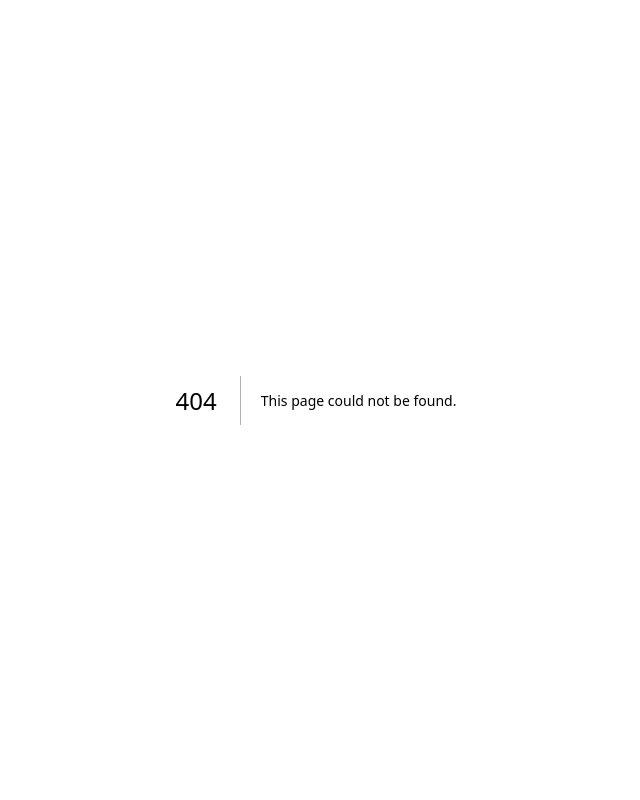
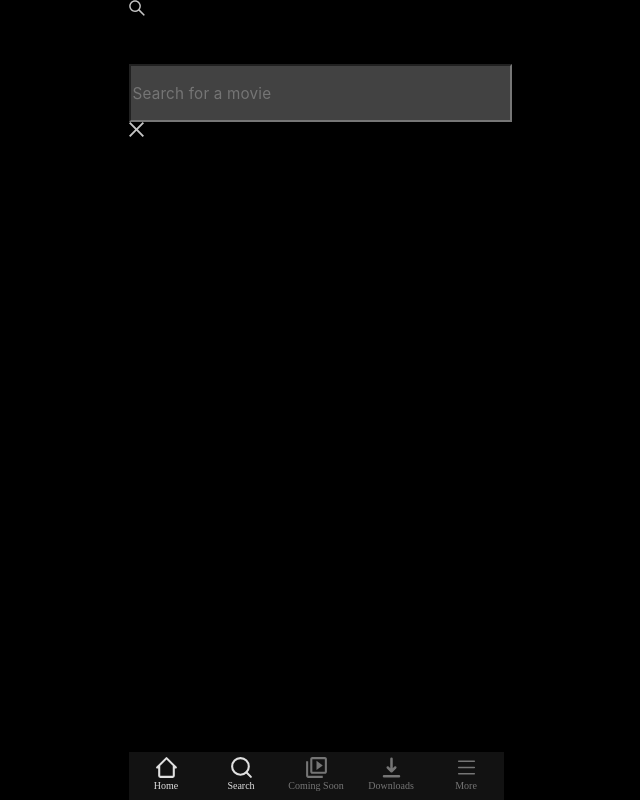
Before and after one commit to westofsky/next-netflix-17th, a Next.js app in the folder netflix-app/: page /search in a window 1280 px wide. Before the commit this address had no page. Shown: the whole page, without its empty margins (324-964 px from the left). Built offline with nearby package versions, Linux system fonts and the light colour scheme.

Commit message:
feat: searhPage, searchForm 생성

```diff
--- a/netflix-app/app/home/page.tsx
+++ b/netflix-app/app/home/page.tsx
@@ -8,7 +8,6 @@ import {
   fetchPopular,
   fetchTopRated,
   fetchUpComing,
-  //fetchBanner,
 } from '@/assets/api/requests';
 import Header from '@/assets/components/Common/Header';
 
--- /dev/null
+++ b/netflix-app/app/search/page.tsx
@@ -0,0 +1,15 @@
+'use client';
+import styled from 'styled-components';
+import Footer from '@/assets/components/Common/Footer';
+import SearchForm from './../../assets/components/SearchForm';
+
+export default function searchPage() {
+  return (
+    <Search>
+      <SearchForm />
+      <Footer />
+    </Search>
+  );
+}
+
+const Search = styled.div``;
--- a/netflix-app/assets/components/Common/Footer.tsx
+++ b/netflix-app/assets/components/Common/Footer.tsx
@@ -4,15 +4,33 @@ import { FiSearch } from 'react-icons/fi';
 import { MdOutlineVideoLibrary } from 'react-icons/md';
 import { HiDownload } from 'react-icons/hi';
 import { BsList } from 'react-icons/bs';
+import { useRouter } from 'next/navigation';
+import { useState } from 'react';
 
 export const Footer = () => {
+  const router = useRouter();
+
+  const [selected, setSelected] = useState(false);
+
   return (
     <FooterWrapper>
-      <FooterItem selected={true}>
+      <FooterItem
+        onClick={() => {
+          router.push('/home');
+          setSelected(true); //이거 onClick 아니면 false로 바꿔줘야 하맨
+        }}
+        selected
+      >
         <BiHomeAlt2 />
         <FooterItemText>Home</FooterItemText>
       </FooterItem>
-      <FooterItem selected={false}>
+      <FooterItem
+        onClick={() => {
+          router.push('/search');
+          setSelected(true);
+        }}
+        selected
+      >
         <FiSearch />
         <FooterItemText>Search</FooterItemText>
       </FooterItem>
--- /dev/null
+++ b/netflix-app/assets/components/SearchForm.tsx
@@ -0,0 +1,66 @@
+import { useState } from 'react';
+import styled from 'styled-components';
+
+function SearchForm() {
+  const [text, setText] = useState('');
+
+  const handleChange = (e: React.ChangeEvent<HTMLInputElement>) => {
+    setText(e.target.value);
+  };
+  return (
+    <Search>
+      <svg
+        width="16"
+        height="16"
+        viewBox="0 0 16 16"
+        fill="none"
+        xmlns="http://www.w3.org/2000/svg"
+      >
+        <path
+          d="M15.7656 14.6895L10.6934 9.61719C11.4805 8.59961 11.9062 7.35547 11.9062 6.04688C11.9062 4.48047 11.2949 3.01172 10.1895 1.9043C9.08398 0.796875 7.61133 0.1875 6.04688 0.1875C4.48242 0.1875 3.00977 0.798828 1.9043 1.9043C0.796875 3.00977 0.1875 4.48047 0.1875 6.04688C0.1875 7.61133 0.798828 9.08398 1.9043 10.1895C3.00977 11.2969 4.48047 11.9062 6.04688 11.9062C7.35547 11.9062 8.59766 11.4805 9.61523 10.6953L14.6875 15.7656C14.7024 15.7805 14.72 15.7923 14.7395 15.8004C14.7589 15.8084 14.7797 15.8126 14.8008 15.8126C14.8218 15.8126 14.8427 15.8084 14.8621 15.8004C14.8815 15.7923 14.8992 15.7805 14.9141 15.7656L15.7656 14.916C15.7805 14.9011 15.7923 14.8835 15.8004 14.864C15.8084 14.8446 15.8126 14.8238 15.8126 14.8027C15.8126 14.7817 15.8084 14.7609 15.8004 14.7414C15.7923 14.722 15.7805 14.7043 15.7656 14.6895V14.6895ZM9.14063 9.14063C8.3125 9.9668 7.21484 10.4219 6.04688 10.4219C4.87891 10.4219 3.78125 9.9668 2.95313 9.14063C2.12695 8.3125 1.67188 7.21484 1.67188 6.04688C1.67188 4.87891 2.12695 3.7793 2.95313 2.95313C3.78125 2.12695 4.87891 1.67188 6.04688 1.67188C7.21484 1.67188 8.31445 2.125 9.14063 2.95313C9.9668 3.78125 10.4219 4.87891 10.4219 6.04688C10.4219 7.21484 9.9668 8.31445 9.14063 9.14063Z"
+          fill="#C4C4C4"
+        />
+      </svg>
+
+      <SearchBox
+        onChange={handleChange}
+        placeholder="Search for a movie"
+      ></SearchBox>
+
+      <svg
+        width="15"
+        height="15"
+        viewBox="0 0 15 15"
+        fill="none"
+        xmlns="http://www.w3.org/2000/svg"
+      >
+        <path
+          d="M13.6399 15L7.50482 8.85925L1.36977 15L0 13.6311L6.14469 7.5L0 1.36889L1.36977 0L7.50482 6.14075L13.6399 0.00964032L15 1.36889L8.86495 7.5L15 13.6311L13.6399 15Z"
+          fill="#C4C4C4"
+        />
+      </svg>
+    </Search>
+  );
+}
+
+const Search = styled.div``;
+
+const SearchBox = styled.input`
+  width: 375px;
+  height: 52px;
+  left: 0px;
+  top: 44px;
+  margin-top: 44px;
+
+  font-family: 'SF Pro Display';
+  font-style: normal;
+  font-weight: 400;
+  font-size: 15.213px;
+  line-height: 31px;
+
+  letter-spacing: 0.206667px;
+
+  background: #424242;
+`;
+
+export default SearchForm;
```
